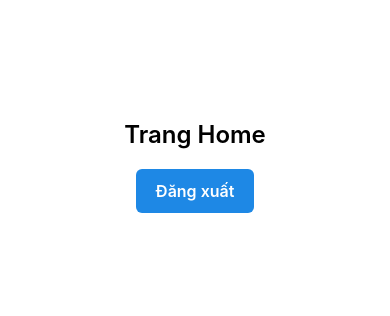
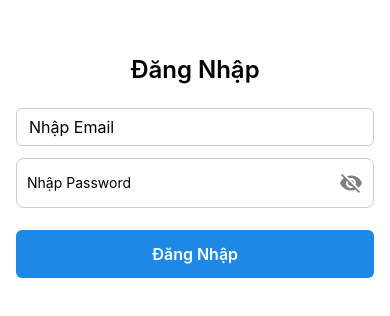
Before and after one commit to hoanghunglhu/management-income-expense-22ct113, a React Native app in the folder QuanLiChiTieu/: screen /Home in a window 390 px wide. Shown: the part 256-572 px from the top of the page. Built offline with nearby package versions, Linux system fonts and the light colour scheme.

Commit message:
Them chuc nang Authentication

```diff
--- a/QuanLiChiTieu/App.js
+++ b/QuanLiChiTieu/App.js
@@ -1,27 +1,51 @@
 import React from 'react';
 import { NavigationContainer } from '@react-navigation/native';
 import { createNativeStackNavigator } from '@react-navigation/native-stack';
+import { ActivityIndicator, View } from 'react-native';
 
 import LoginScreen from './screens/Login';
 import HomeScreen from './screens/Home';
+import { AuthProvider, useAuth } from './context/AuthContext';
 
 const Stack = createNativeStackNavigator();
 
-export default function App() {
+
+function AppNavigator() {
+  const { isLoggedIn, isLoading } = useAuth();
+
+  if (isLoading) {
+    return (
+      <View style={{ flex: 1, justifyContent: 'center', alignItems: 'center' }}>
+        <ActivityIndicator size="large" color="#0000ff" />
+      </View>
+    );
+  }
+
   return (
     <NavigationContainer>
-      <Stack.Navigator initialRouteName="Login">
+      <Stack.Navigator initialRouteName={isLoggedIn ? "Home" : "Login"}>
+        {!isLoggedIn ? (
           <Stack.Screen
             name="Login"
             component={LoginScreen}
             options={{ headerShown: false }}
           />
+        ) : (
           <Stack.Screen
             name="Home"
             component={HomeScreen}
             options={{ headerShown: false }}
           />
+        )}
       </Stack.Navigator>
     </NavigationContainer>
   );
 }
+
+export default function App() {
+  return (
+    <AuthProvider>
+      <AppNavigator />
+    </AuthProvider>
+  );
+}
--- /dev/null
+++ b/QuanLiChiTieu/context/AuthContext.js
@@ -0,0 +1,57 @@
+import React, { createContext, useState, useContext, useEffect } from 'react';
+import AsyncStorage from '@react-native-async-storage/async-storage';
+
+// Tạo context để quản lý trạng thái đăng nhập
+const AuthContext = createContext();
+
+export const AuthProvider = ({ children }) => {
+  const [isLoggedIn, setIsLoggedIn] = useState(false);
+  const [isLoading, setIsLoading] = useState(true);
+
+  // Kiểm tra trạng thái đăng nhập khi ứng dụng khởi động
+  useEffect(() => {
+    const checkLoginStatus = async () => {
+      try {
+        const value = await AsyncStorage.getItem('isLoggedIn');
+        if (value === 'true') {
+          setIsLoggedIn(true);
+        }
+      } catch (error) {
+        console.log('Lỗi khi kiểm tra trạng thái đăng nhập:', error);
+      } finally {
+        setIsLoading(false);
+      }
+    };
+
+    checkLoginStatus();
+  }, []);
+
+  // Hàm đăng nhập
+  const login = async () => {
+    try {
+      await AsyncStorage.setItem('isLoggedIn', 'true');
+      setIsLoggedIn(true);
+    } catch (error) {
+      console.log('Lỗi khi lưu trạng thái đăng nhập:', error);
+    }
+  };
+
+  // Hàm đăng xuất
+  const logout = async () => {
+    try {
+      await AsyncStorage.removeItem('isLoggedIn');
+      setIsLoggedIn(false);
+    } catch (error) {
+      console.log('Lỗi khi xóa trạng thái đăng nhập:', error);
+    }
+  };
+
+  return (
+    <AuthContext.Provider value={{ isLoggedIn, isLoading, login, logout }}>
+      {children}
+    </AuthContext.Provider>
+  );
+};
+
+// Hook để sử dụng context
+export const useAuth = () => useContext(AuthContext);
--- a/QuanLiChiTieu/package.json
+++ b/QuanLiChiTieu/package.json
@@ -11,6 +11,7 @@
   },
   "dependencies": {
     "@expo/vector-icons": "^14.0.4",
+    "@react-native-async-storage/async-storage": "^1.22.3",
     "@react-navigation/native": "^7.0.15",
     "@react-navigation/native-stack": "^7.2.1",
     "@react-navigation/stack": "^7.1.2",
--- a/QuanLiChiTieu/screens/Home/index.js
+++ b/QuanLiChiTieu/screens/Home/index.js
@@ -1,15 +1,18 @@
 import React from 'react';
 import { View, Text, TouchableOpacity } from 'react-native';
 import styles from './styles';
+import { useAuth } from '../../context/AuthContext';
 
 export default function HomeScreen({ navigation }) {
+  const { logout } = useAuth();
+
   return (
     <View style={styles.container}>
       <Text style={styles.title}>Trang Home</Text>
-      {/* Nút đăng xuất: chuyển hướng về màn hình Login */}
+      {/* Nút đăng xuất: sử dụng hàm logout từ context */}
       <TouchableOpacity
         style={styles.button}
-        onPress={() => navigation.navigate('Login')}
+        onPress={logout}
       >
         <Text style={styles.buttonText}>Đăng xuất</Text>
       </TouchableOpacity>
--- a/QuanLiChiTieu/screens/Login/index.js
+++ b/QuanLiChiTieu/screens/Login/index.js
@@ -3,6 +3,7 @@ import { View, Text, TextInput, TouchableOpacity } from "react-native";
 import { useForm, Controller } from "react-hook-form";
 import { MaterialIcons } from "@expo/vector-icons";
 import styles from "./styles";
+import { useAuth } from "../../context/AuthContext";
 
 // Regex để validate password: yêu cầu có ít nhất 1 chữ hoa, 1 chữ thường, 1 số, 1 ký tự đặc biệt (!@#$%^&*)
 // Và email theo định dạng thông thường.
@@ -14,6 +15,8 @@ export default function LoginScreen({ navigation }) {
   const [passwordVisible, setPasswordVisible] = useState(false);
   const [message, setMessage] = useState(null);
   const [messageType, setMessageType] = useState(null);
+  const { login } = useAuth();
+
   const {
     control,
     handleSubmit,
@@ -33,15 +36,14 @@ export default function LoginScreen({ navigation }) {
       setMessageType("success");
       setTimeout(() => {
         setMessage(null);
-        navigation.navigate("Home");
+        // Gọi hàm login từ context để cập nhật trạng thái đăng nhập
+        login();
       }, 2000);
     } else {
       setMessage("Email hoặc mật khẩu không đúng!");
       setMessageType("error");
       setTimeout(() => setMessage(null), 3000);
     }
-    // // Sau khi login thành công, điều hướng sang Home
-    // navigation.navigate('Home');
   };
 
   return (
```
Lines whose indentation alone changed are shown as unchanged.
